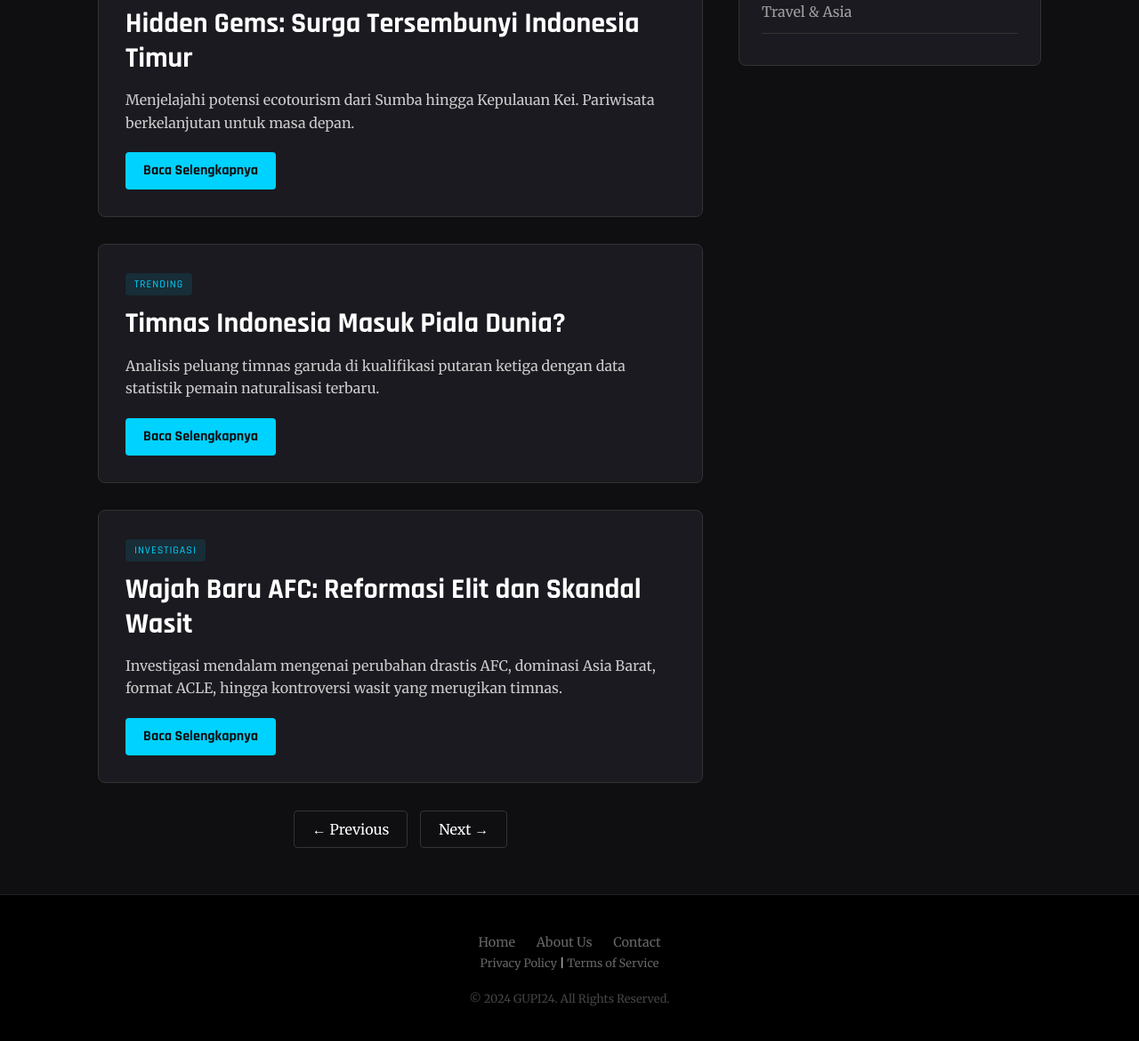
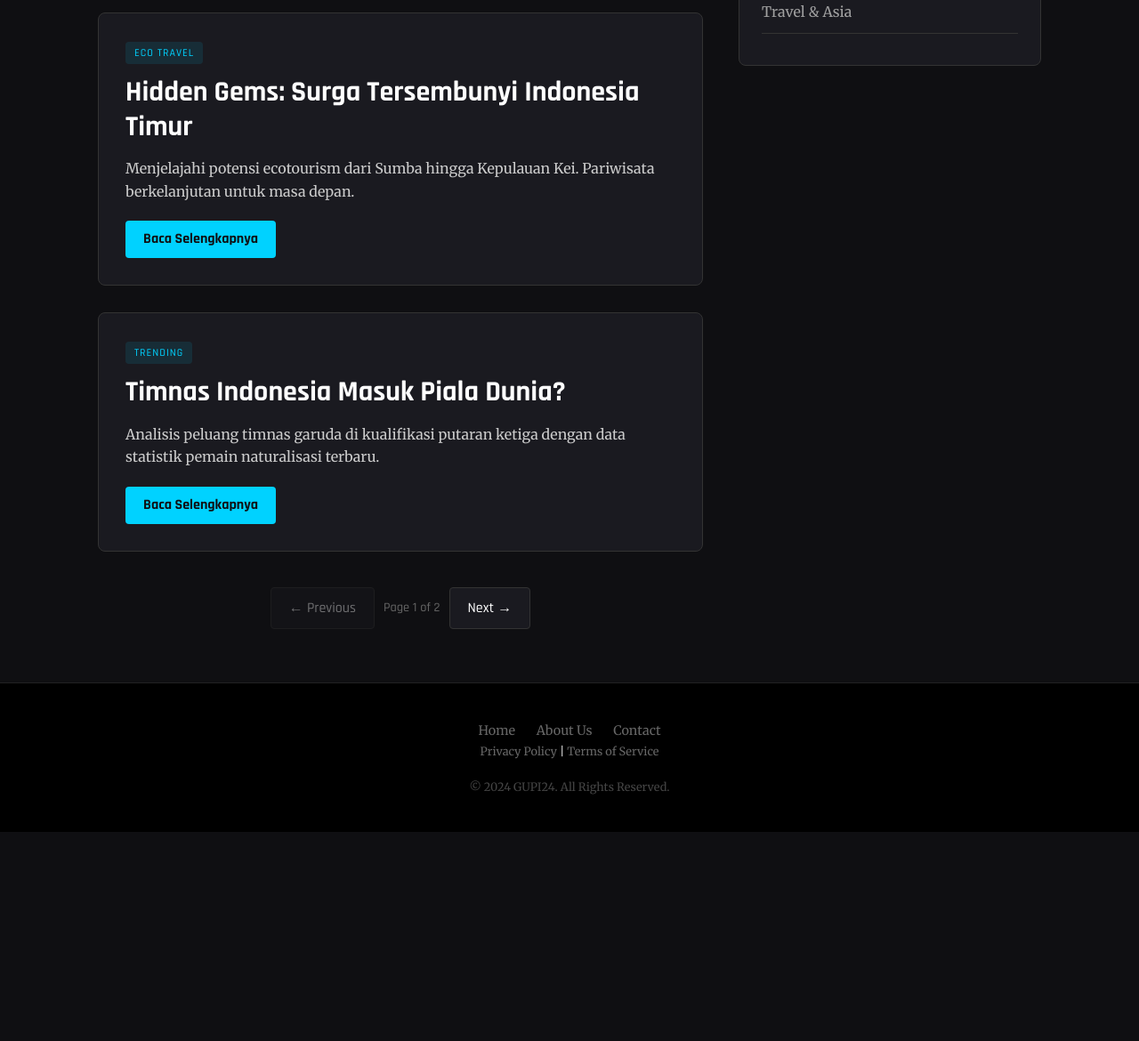
Before and after one commit to gunawan-youtube/gunawan.github.io, a plain HTML site: page index.html in a window 1280 px wide. Shown: the part 780-1950 px from the top of the page at 89% size. After the commit the page ends 1715 px from the top, so only its background shows below. Drawn offline with Linux system fonts and the light colour scheme.

Commit message:
Update index.html

```diff
--- a/index.html
+++ b/index.html
@@ -31,6 +31,11 @@
 
         .main-grid { display: grid; grid-template-columns: 2fr 1fr; gap: 40px; margin-top: 40px; margin-bottom: 60px; }
 
+        /* Search Box Styling (BARU) */
+        .search-container { margin-bottom: 30px; }
+        .search-input { width: 100%; padding: 12px; background: var(--card-bg); border: 1px solid var(--border); color: white; border-radius: 4px; font-family: 'Rajdhani', sans-serif; font-size: 1rem; }
+        .search-input:focus { outline: none; border-color: var(--accent); }
+
         /* Dynamic Post Styling */
         .blog-post { background: var(--card-bg); border: 1px solid var(--border); padding: 30px; border-radius: 8px; margin-bottom: 30px; transition: transform 0.2s, border-color 0.2s; animation: fadeIn 0.5s ease-in; }
         .blog-post:hover { transform: translateY(-5px); border-color: var(--accent); }
@@ -41,6 +46,12 @@
         .excerpt { color: #ccc; margin-bottom: 20px; font-size: 1rem; }
         .read-more { display: inline-block; text-decoration: none; color: var(--bg-dark); background: var(--accent); padding: 8px 20px; border-radius: 4px; font-family: 'Rajdhani', sans-serif; font-weight: 700; transition: background 0.3s; }
         .read-more:hover { background: white; }
+
+        /* Pagination Styling (UPDATED) */
+        .pagination-container { margin-top: 40px; text-align: center; display: flex; justify-content: center; gap: 10px; }
+        .page-btn { cursor: pointer; color: white; text-decoration: none; border: 1px solid #333; padding: 10px 20px; border-radius: 4px; background: var(--card-bg); font-family: 'Rajdhani', sans-serif; transition: 0.3s; user-select: none; }
+        .page-btn:hover:not(.disabled) { border-color: var(--accent); color: var(--accent); }
+        .page-btn.disabled { opacity: 0.4; cursor: not-allowed; pointer-events: none; border-color: #333; }
 
         /* Sidebar & Footer */
         .sidebar-widget { background: var(--card-bg); border: 1px solid var(--border); padding: 25px; border-radius: 8px; margin-bottom: 30px; }
@@ -83,15 +94,21 @@
 
         <!-- KOLOM KIRI: DYNAMIC CONTENT -->
         <main>
+            <!-- Fitur Search -->
+            <div class="search-container">
+                <input type="text" id="searchInput" class="search-input" placeholder="Cari artikel atau berita...">
+            </div>
+
             <!-- Wadah Artikel (Kosong, akan diisi Javascript) -->
             <div id="article-list">
                 <div id="loading-msg">Memuat Berita Terbaru...</div>
             </div>
 
-            <!-- Paginasi Simpel -->
-            <div style="margin-top: 40px; text-align: center;">
-                <a href="#" style="color: white; text-decoration: none; border: 1px solid #333; padding: 10px 20px; border-radius: 4px;">&larr; Previous</a>
-                <a href="#" style="color: white; text-decoration: none; border: 1px solid #333; padding: 10px 20px; margin-left: 10px; border-radius: 4px;">Next &rarr;</a>
+            <!-- Paginasi Berfungsi -->
+            <div class="pagination-container" id="pagination-wrapper" style="display:none;">
+                <a id="btn-prev" class="page-btn">&larr; Previous</a>
+                <span id="page-indicator" style="align-self: center; font-family: 'Rajdhani'; color: #666; font-size: 0.9rem;">Page 1</span>
+                <a id="btn-next" class="page-btn">Next &rarr;</a>
             </div>
         </main>
 
@@ -140,26 +157,57 @@
         </div>
     </footer>
 
-    <!-- SCRIPT OTOMATIS LOAD BERITA -->
+    <!-- SCRIPT FULL LOGIC -->
     <script>
-        // Fungsi untuk mengambil data dari news.json
+        // Variabel Global
+        let allArticles = [];      // Menyimpan semua data dari JSON
+        let filteredArticles = []; // Menyimpan data setelah difilter search
+        let currentPage = 1;       // Halaman saat ini
+        const itemsPerPage = 4;    // Jumlah berita per halaman (Bisa diubah jadi 3 atau 4)
+
+        // Referensi Elemen DOM
+        const articleList = document.getElementById('article-list');
+        const searchInput = document.getElementById('searchInput');
+        const paginationWrapper = document.getElementById('pagination-wrapper');
+        const btnPrev = document.getElementById('btn-prev');
+        const btnNext = document.getElementById('btn-next');
+        const pageIndicator = document.getElementById('page-indicator');
+
+        // Fungsi Utama: Mengambil data
         async function loadNews() {
             try {
-                // Mengambil file json
                 const response = await fetch('news.json');
-                if (!response.ok) {
-                    throw new Error('Gagal mengambil data berita');
+                if (!response.ok) throw new Error('Gagal mengambil data berita');
+
+                allArticles = await response.json();
+                filteredArticles = allArticles; // Awal load, semua artikel ditampilkan
+
+                renderPage(); // Tampilkan halaman pertama
+            } catch (error) {
+                console.error('Error:', error);
+                articleList.innerHTML = '<p style="color:red; text-align:center;">Gagal memuat berita. Pastikan file news.json tersedia.</p>';
             }
-                const articles = await response.json();
+        }
 
-                // Mendapatkan wadah artikel
-                const container = document.getElementById('article-list');
+        // Fungsi Menampilkan Artikel berdasarkan Halaman & Search
+        function renderPage() {
+            // Bersihkan container
+            articleList.innerHTML = '';
 
-                // Hapus pesan loading
-                container.innerHTML = '';
+            // Jika hasil pencarian kosong
+            if (filteredArticles.length === 0) {
+                articleList.innerHTML = '<p style="text-align:center; color:#888;">Tidak ada berita yang ditemukan.</p>';
+                paginationWrapper.style.display = 'none';
+                return;
+            }
 
-                // Loop setiap artikel dari JSON dan buat HTML-nya
-                articles.forEach(article => {
+            // Hitung Index Slice (Logika Pagination)
+            const startIndex = (currentPage - 1) * itemsPerPage;
+            const endIndex = startIndex + itemsPerPage;
+            const paginatedItems = filteredArticles.slice(startIndex, endIndex);
+
+            // Render Item
+            paginatedItems.forEach(article => {
                 const articleHTML = `
                     <article class="blog-post">
                         <span class="cat-tag">${article.category}</span>
@@ -168,17 +216,71 @@
                         <a href="${article.url}" class="read-more">Baca Selengkapnya</a>
                     </article>
                 `;
-                    // Masukkan ke dalam container (tambah ke bawah)
-                    container.innerHTML += articleHTML;
+                articleList.innerHTML += articleHTML;
             });
 
-            } catch (error) {
-                console.error('Error:', error);
-                document.getElementById('article-list').innerHTML = '<p style="color:red; text-align:center;">Gagal memuat berita terbaru. Silakan refresh halaman.</p>';
+            // Update Tombol Pagination
+            updatePaginationUI(startIndex, endIndex);
+        }
+
+        // Fungsi Mengatur Tombol Previous/Next
+        function updatePaginationUI(startIndex, endIndex) {
+            paginationWrapper.style.display = 'flex'; // Tampilkan tombol
+
+            // Total Halaman
+            const totalPages = Math.ceil(filteredArticles.length / itemsPerPage);
+            pageIndicator.innerText = `Page ${currentPage} of ${totalPages}`;
+
+            // Cek tombol Previous
+            if (currentPage === 1) {
+                btnPrev.classList.add('disabled');
+            } else {
+                btnPrev.classList.remove('disabled');
+            }
+
+            // Cek tombol Next
+            if (currentPage >= totalPages) {
+                btnNext.classList.add('disabled');
+            } else {
+                btnNext.classList.remove('disabled');
             }
         }
 
-        // Jalankan fungsi saat halaman selesai loading
+        // Event Listener: Klik Previous
+        btnPrev.addEventListener('click', () => {
+            if (currentPage > 1) {
+                currentPage--;
+                renderPage();
+                window.scrollTo({ top: 0, behavior: 'smooth' }); // Scroll ke atas
+            }
+        });
+
+        // Event Listener: Klik Next
+        btnNext.addEventListener('click', () => {
+            const totalPages = Math.ceil(filteredArticles.length / itemsPerPage);
+            if (currentPage < totalPages) {
+                currentPage++;
+                renderPage();
+                window.scrollTo({ top: 0, behavior: 'smooth' }); // Scroll ke atas
+            }
+        });
+
+        // Event Listener: Search Input
+        searchInput.addEventListener('input', (e) => {
+            const keyword = e.target.value.toLowerCase();
+
+            // Filter array berdasarkan Judul atau Excerpt
+            filteredArticles = allArticles.filter(article =>
+                article.title.toLowerCase().includes(keyword) ||
+                article.excerpt.toLowerCase().includes(keyword)
+            );
+
+            // Reset ke halaman 1 setiap kali search berubah
+            currentPage = 1;
+            renderPage();
+        });
+
+        // Jalankan saat load
         document.addEventListener('DOMContentLoaded', loadNews);
     </script>
 
```
Lines whose indentation alone changed are shown as unchanged.
